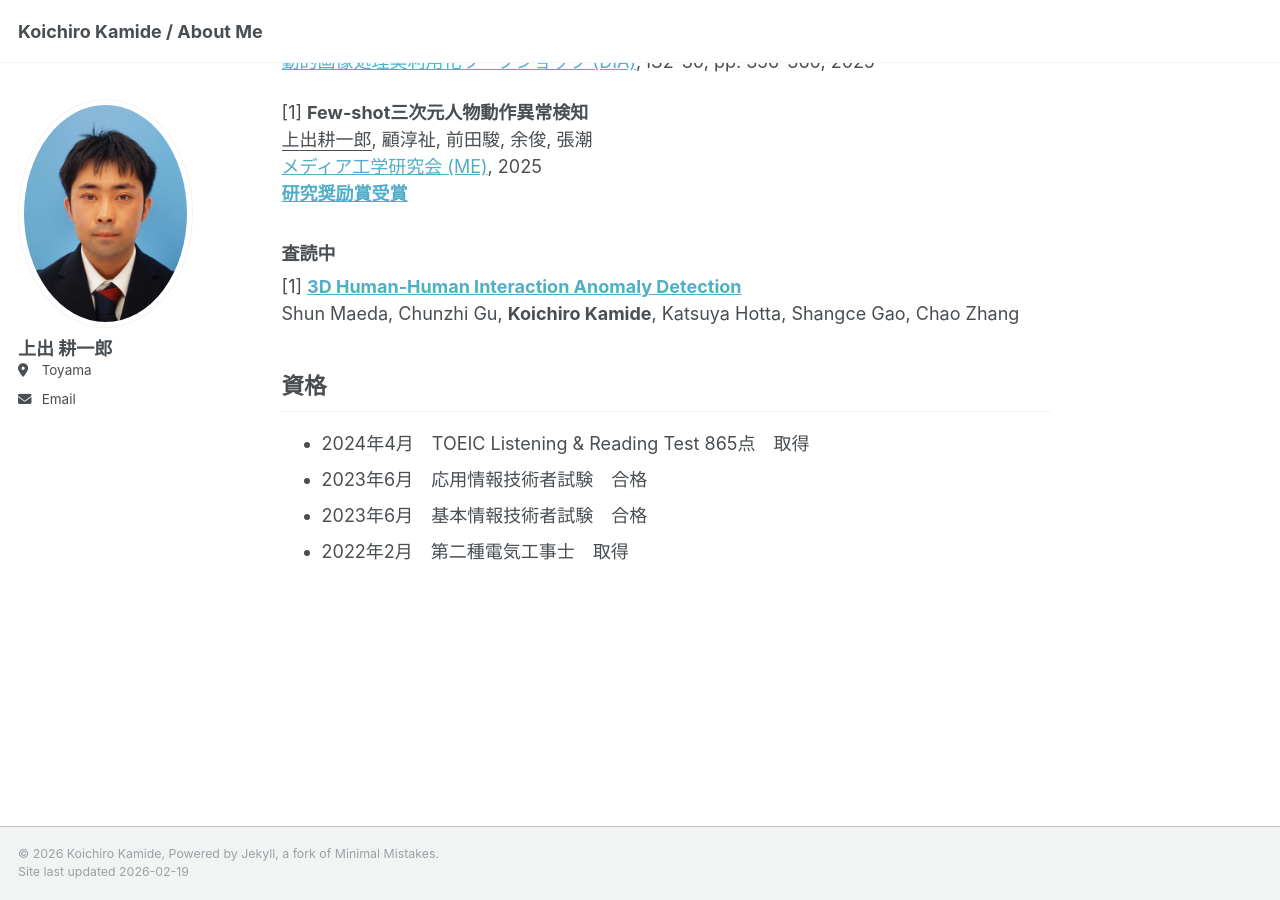
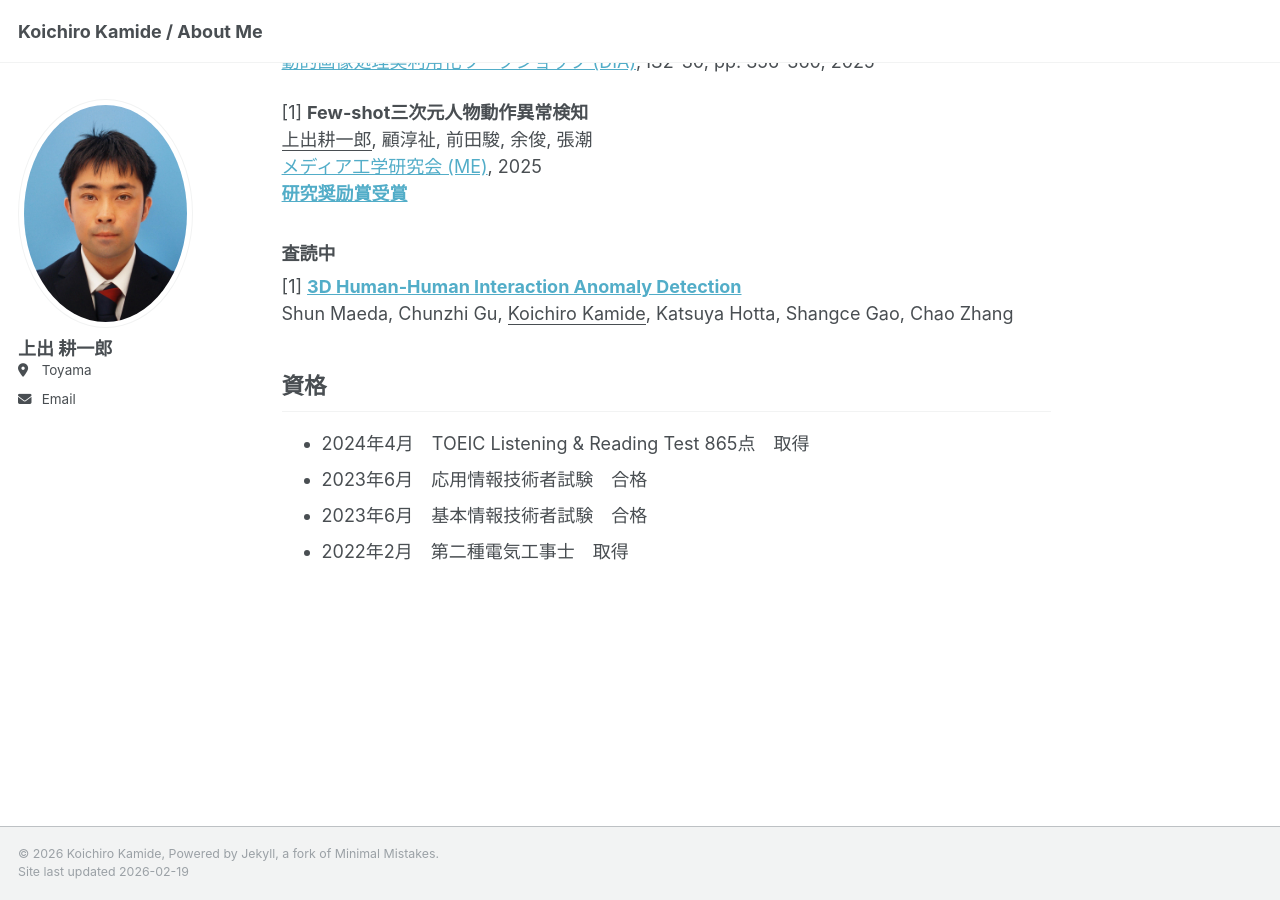
Before and after one commit to koichiro-kamide/koichiro-kamide.github.io, a Jekyll site: the page built from _pages/about.md, in a window 1280 px wide and 900 px high, scrolled down 1214 px. Built offline with Jekyll 4.4.1, drawn with Linux system fonts in a browser that asks for light colours.

```diff
--- a/_pages/about.md
+++ b/_pages/about.md
@@ -73,7 +73,7 @@ Yu Ding, <u>Koichiro Kamide</u>, Jun Yu, Chao Zhang
 
 ### 査読中
 [1] [**3D Human-Human Interaction Anomaly Detection**](https://arxiv.org/abs/2512.13560)
-Shun Maeda, Chunzhi Gu, **Koichiro Kamide**, Katsuya Hotta, Shangce Gao, Chao Zhang
+Shun Maeda, Chunzhi Gu, <u>Koichiro Kamide</u>, Katsuya Hotta, Shangce Gao, Chao Zhang
 
 
 ## 資格
```
